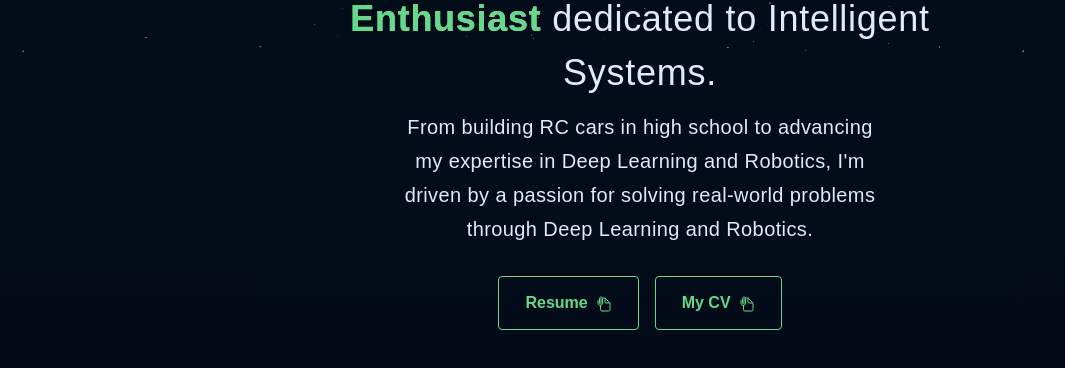
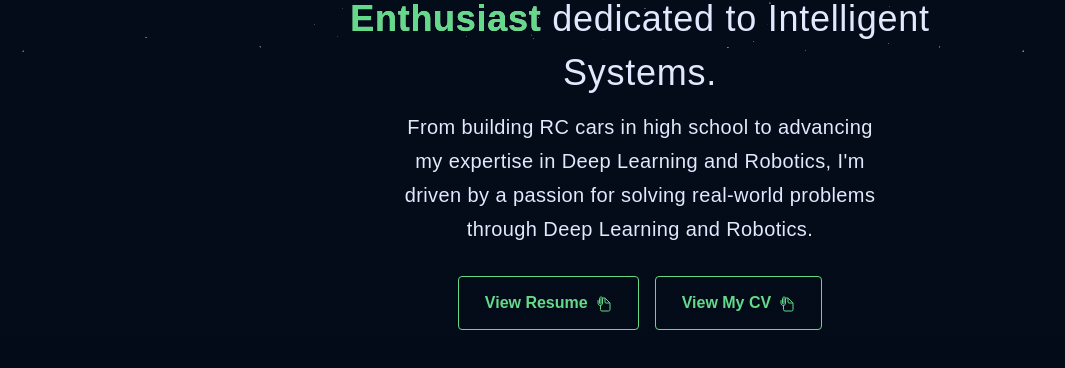
Before and after one commit to KhanIsrakAhmed/israkPortfolio, a React (Create React App) app: page / in a window 1280 px wide. Shown: the part 748-1116 px from the top of the page, without its empty margins (0-1065 px from the left). Built offline with nearby package versions, Linux system fonts and the light colour scheme; no server answers; a web font is replaced by a local one.

Commit message:
Update Intro.js

```diff
--- a/src/components/Intro.js
+++ b/src/components/Intro.js
@@ -234,7 +234,7 @@ const Intro = () => {
             target="_blank"
             rel="noopener noreferrer"
           >
-            Resume
+            View Resume
             <Icon name="Document" className="button-icon" />
           </a>
           <a
@@ -243,7 +243,7 @@ const Intro = () => {
             target="_blank"
             rel="noopener noreferrer"
           >
-            My CV
+            View My CV
             <Icon name="Document" className="button-icon" />
           </a>
         </div>
```
